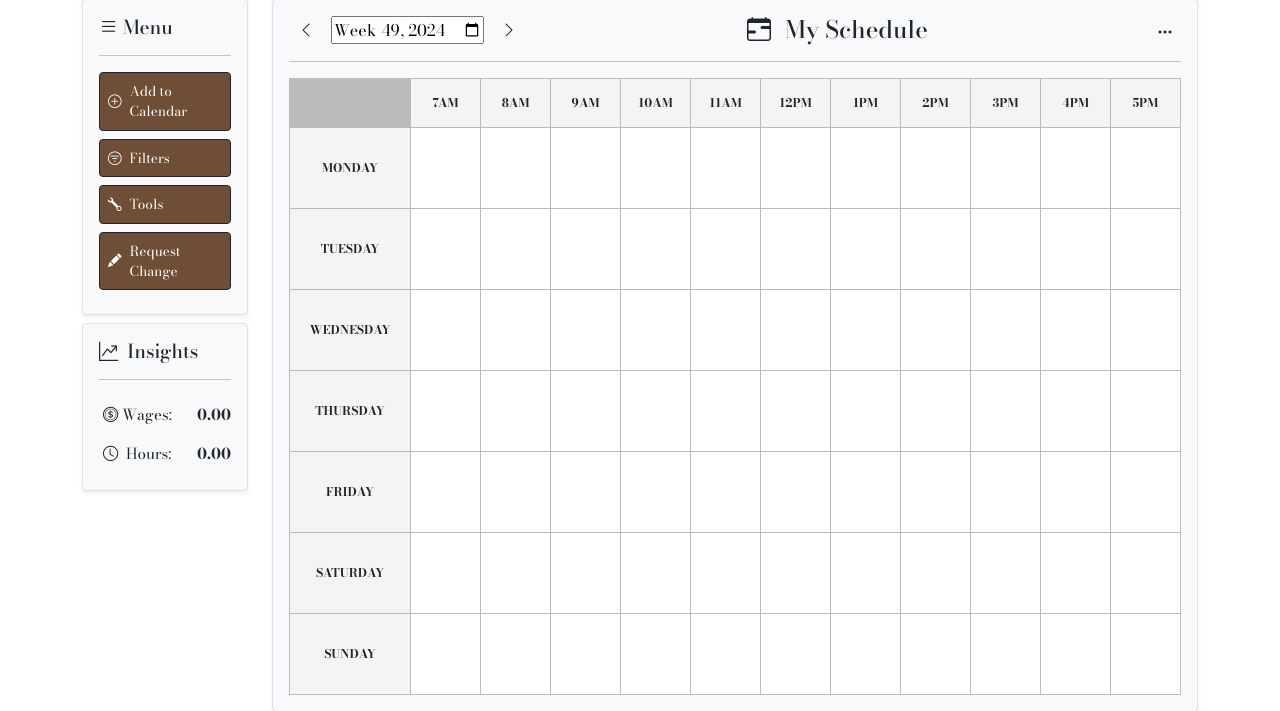
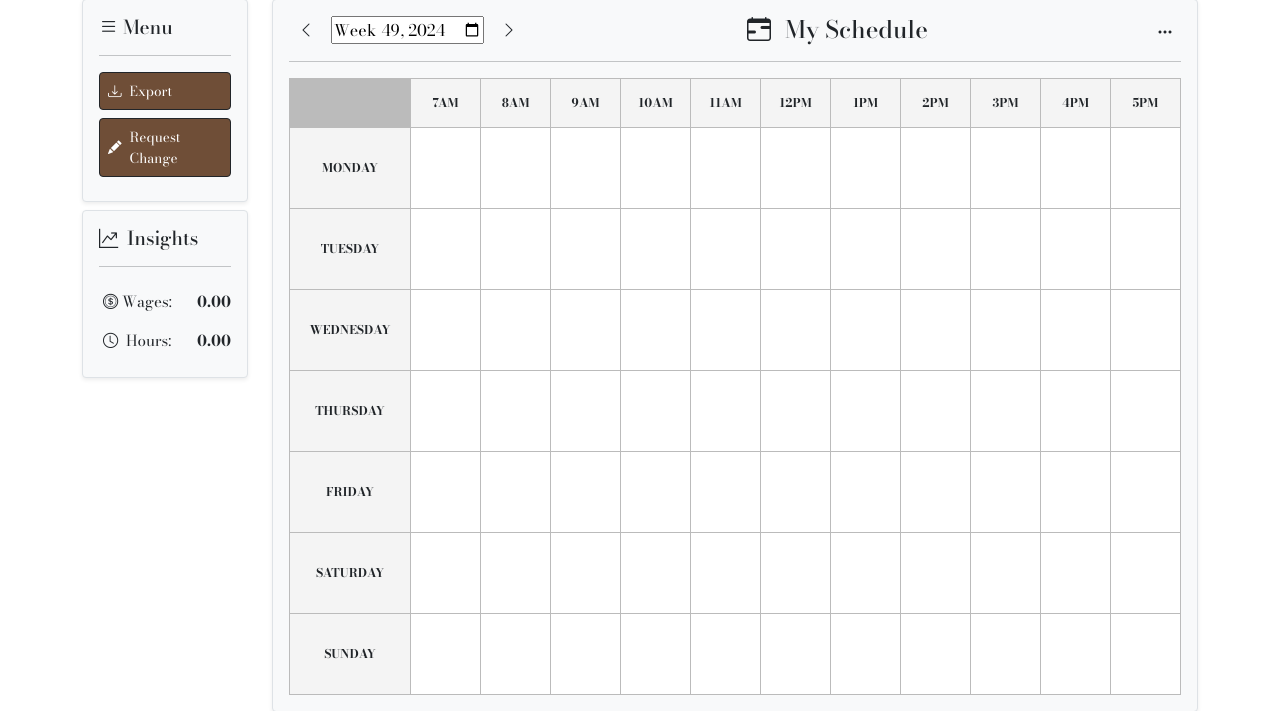
Before and after one commit to ryanmogauro/Scheduling-Project, a Flask app: page /schedule in a window 1280 px wide. Shown: the part 84-795 px from the top of the page. Run offline with Flask 3, Linux system fonts and the light colour scheme; a user stored in the database is signed in; tables that the repository leaves empty hold one stand-in row (values such as "Sample post"); data that the repository does not hold is empty.

Commit message:
Added export schedule functionality --Added endpoint and .js --Fixed issue with timezone --Fixed requirements.txt --Removed .ics from git

```diff
--- a/website/static/schedule.js
+++ b/website/static/schedule.js
@@ -194,6 +194,32 @@ function loadSchedule() {
     .catch(error => console.error("Error loading schedule:", error));
 }
 
+function exportSchedule() {
+    const scheduleDate = document.getElementById('scheduleDate').value;
+    if (!scheduleDate) {
+        console.log("No schedule date selected.");
+        return; // Don't proceed if no date is selected
+    }
+
+    fetch('/export_schedule', {
+        method: 'POST',
+        headers: {
+            'Content-Type': 'application/x-www-form-urlencoded',
+        },
+        body: new URLSearchParams({
+            scheduleDate,
+        })
+    })
+    .then(response => response.blob())
+    .then(data => {
+        const a = document.createElement('a');
+        a.href = URL.createObjectURL(data);
+        a.download = 'schedule.ics'; // Provide a default filename
+        a.click();
+    })
+    .catch(error => console.error("Error loading schedule:", error));
+}
+
 function updateScheduleGrid(scheduleSlots) {
     // Clear all cells to default styles
     const cells = document.querySelectorAll('.cell');
@@ -310,24 +336,3 @@ function formatTime(date) {
     const minutes = String(date.getMinutes()).padStart(2, '0');
     return `${hours}:${minutes}`;
 }
-
-function exportSchedule() {
-    const scheduleDate = document.getElementById('scheduleDate').value;
-    if (!scheduleDate) {
-        console.log("No schedule date selected.");
-        return; // Don't proceed if no date is selected
-    }
-
-    fetch('/export_schedule', {
-        method: 'POST',
-        headers: {
-            'Content-Type': 'application/x-www-form-urlencoded',
-        },
-        body: new URLSearchParams({ scheduleDate })
-    })
-    .then(response => response.json())
-    .then(data => {
-        const shifts = data.shifts;
-    })
-    .catch(error => console.error("Error loading schedule:", error));
-}
--- a/website/templates/schedule.html
+++ b/website/templates/schedule.html
@@ -145,23 +145,9 @@
                         <li>
                             <a href="#"
                                 class="d-flex align-items-center p-2 mb-2 bg-brown text-white rounded small-font text-decoration-none border border-dark" onclick="exportSchedule()">
-                                <i class="bi bi-plus-circle me-2"></i>
-                                Add to Calendar
+                                <i class="bi bi-download me-2"></i>
+                                Export
                         </a>
-                        </li>
-                        <li>
-                            <a href="#"
-                                class="d-flex align-items-center p-2 mb-2 bg-brown text-white rounded small-font text-decoration-none border border-dark">
-                                <i class="bi bi-filter-circle me-2"></i>
-                                Filters
-                            </a>
-                        </li>
-                        <li>
-                            <a href="#"
-                                class="d-flex align-items-center p-2 mb-2 bg-brown text-white rounded small-font text-decoration-none border border-dark">
-                                <i class="bi bi-wrench me-2"></i>
-                                Tools
-                            </a>
                         </li>
                         <li>
                             <a href="#"
--- a/website/views.py
+++ b/website/views.py
@@ -9,6 +9,7 @@ from website.scheduleGenerator import getEmployees, getAvailabilityDict, generat
 from flask import Flask, Response
 from ics import Calendar, Event as IcsEvent
 from datetime import datetime, timedelta
+import pytz
 import os
 
 # Create a blueprint
@@ -69,6 +70,67 @@ def get_schedule():
     except Exception as e:
         print(f"Error retrieving schedule: {e}")
         return jsonify({'success': False, 'error': 'Server error'}), 500
+
+@main_blueprint.route('/export_schedule', methods=['POST'])
+@login_required
+def export_schedule():
+    # Create a new iCalendar instance
+    calendar = Calendar()
+    schedule_date = request.form.get('scheduleDate')
+
+    try:
+        # Calculate week bounds
+        week_start_date, week_end_date = get_week_bounds(schedule_date)
+
+        # Query shifts for the current employee in the specified week
+        shifts_for_week = (
+            db.session.query(Shift)
+            .join(ShiftAssignment, Shift.shiftID == ShiftAssignment.shiftID)
+            .filter(ShiftAssignment.employeeID == current_user.employeeID)
+            .filter(Shift.shiftStartTime >= week_start_date, Shift.shiftEndTime <= week_end_date)
+            .all()
+        )
+
+        # Timezone for Eastern Time (ET)
+        eastern = pytz.timezone('US/Eastern')
+
+        # Add events to the calendar
+        for shift in shifts_for_week:
+            event = IcsEvent()
+            event.name = "Mary Low Coffeehouse"
+
+            # Convert shift times to Eastern Time (ET)
+            start_time_et = shift.shiftStartTime.astimezone(eastern)
+            end_time_et = shift.shiftEndTime.astimezone(eastern)
+
+            # Set the event's start and end times
+            event.begin = start_time_et
+            event.end = end_time_et
+            event.description = "Work Shift"
+
+            # Add the event to the calendar
+            calendar.events.add(event)
+
+        # Serialize calendar data
+        calendar_data = calendar.serialize()
+
+        # Return the file directly in the response
+        return Response(
+            calendar_data,
+            mimetype="text/calendar",
+            headers={
+                "Content-Disposition": "attachment; filename=schedule.ics"
+            }
+        )
+
+    except Exception as e:
+        print(f"Error exporting schedule: {e}")
+        return Response(
+            f"Error exporting schedule: {e}",
+            status=500,
+            mimetype="text/plain"
+        )
+
 
 @main_blueprint.route('/get_notifications', methods=['GET'])
 @login_required
@@ -619,57 +681,3 @@ def days_to_dates(target_monday):
         day_name_to_date[day_name] = day_date
 
     return day_name_to_date
-
-
-@main_blueprint.route('/export_schedule', methods=['POST'])
-@login_required
-def export_schedule():
-    # Create a new iCalendar instance
-    calendar = Calendar()
-
-    # Example schedule data
-    schedule_date = request.form.get('scheduleDate')
-    print(schedule_date)
-    try:
-        week_start_date, week_end_date = get_week_bounds(schedule_date)
-
-        shifts_for_week = (
-            db.session.query(Shift)
-            .join(ShiftAssignment, Shift.shiftID == ShiftAssignment.shiftID)
-            .filter(ShiftAssignment.employeeID == current_user.employeeID)
-            .filter(Shift.shiftStartTime >= week_start_date, Shift.shiftEndTime <= week_end_date)
-            .all()
-            )
-
-
-        # Add events to the calendar
-        for shift in shifts_for_week:
-            event = icsEvent()
-            event.name = "Mary Low Shift"
-            event.begin = shift.shiftStartTime.isoformat()
-            event.end = shift.shiftEndTime.isoformat()
-            calendar.events.add(event)
-
-        calendar_data = calendar.serialize()
-
-        response = Response(
-            calendar_data,
-            mimetype="text/calendar",
-            headers={"Content-Disposition": "attachment;filename=schedule.ics"}
-        )
-
-        print(response)
-
-        # Save the .ics file to the server
-        with open('schedule.ics', 'w', encoding='utf-8') as f:
-            f.write(calendar_data)
-
-        return Response(
-            calendar_data,
-            mimetype="text/calendar",
-            headers={"Content-Disposition": "attachment;filename=schedule.ics"}
-        )
-
-    except Exception as e:
-        print(f"exporting schedule error{e}")
-        return Response()
```
Also changed, not shown: requirements.txt (+8 -0 lines), 2 other files.
